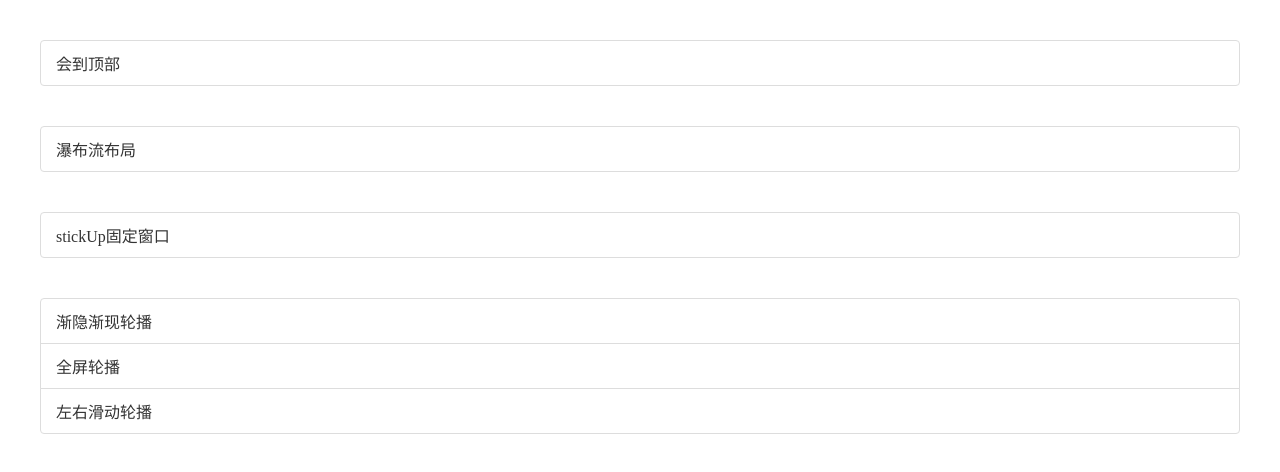
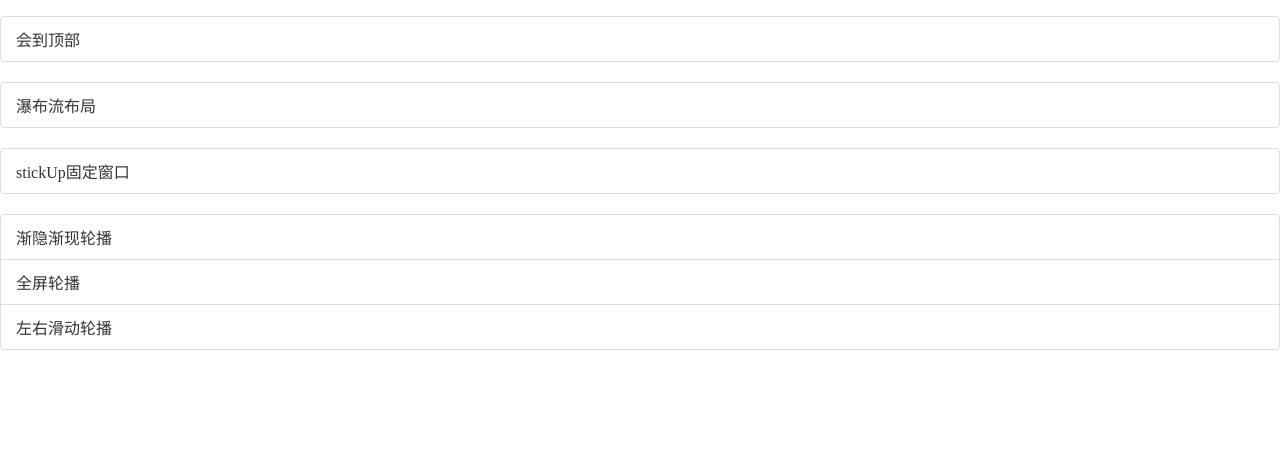
Before and after one commit to sophiabrook/libs, a plain HTML site: page index.html in a window 1280 px wide. Drawn offline with Linux system fonts and the light colour scheme.

Commit message:
Update index.html

```diff
--- a/index.html
+++ b/index.html
@@ -23,7 +23,7 @@
 		padding: 0;
 	}
 	ul{
-		margin: 40px;
+/* 		margin: 40px; */
 	}
 	.list-group {
 	  padding-left: 0;
```
